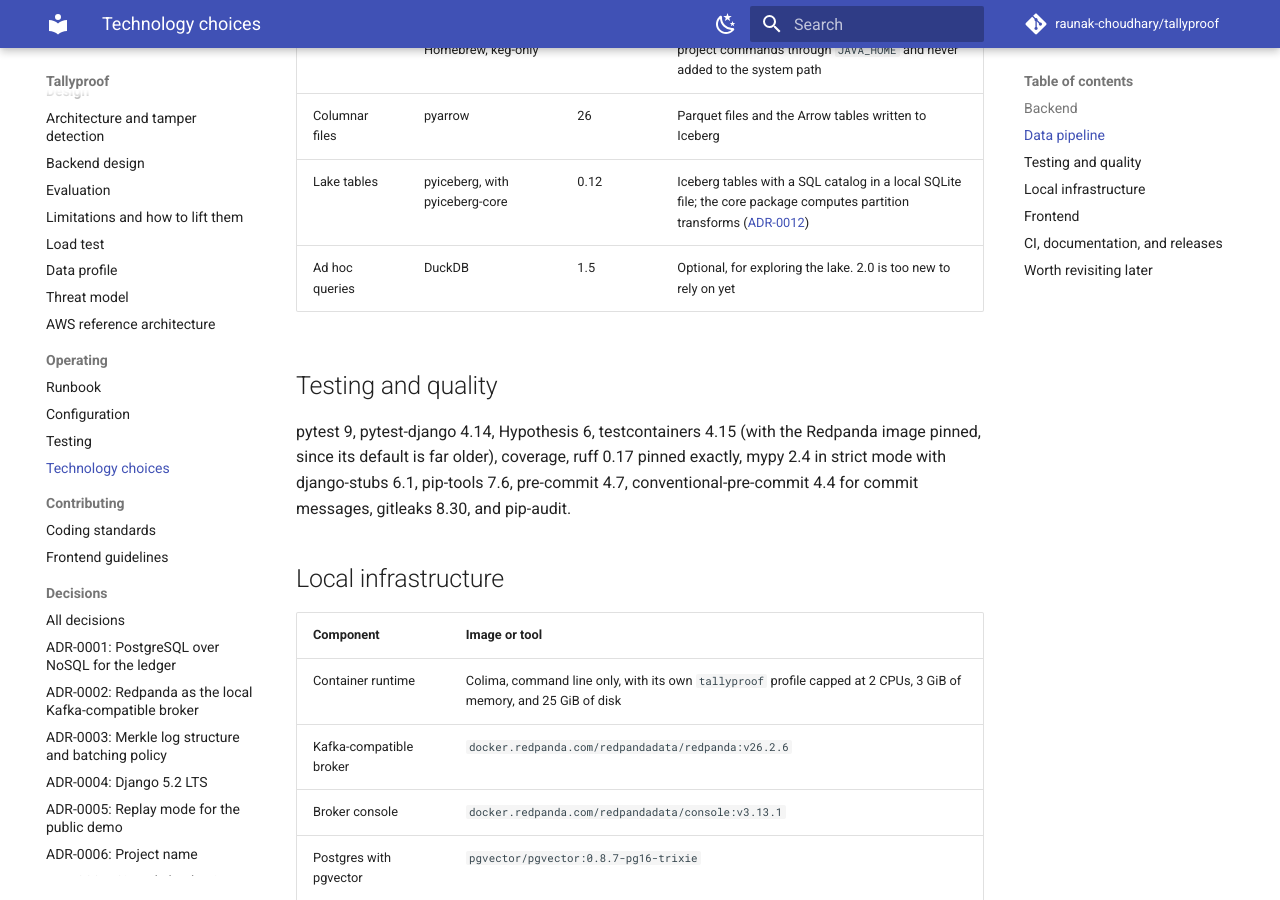
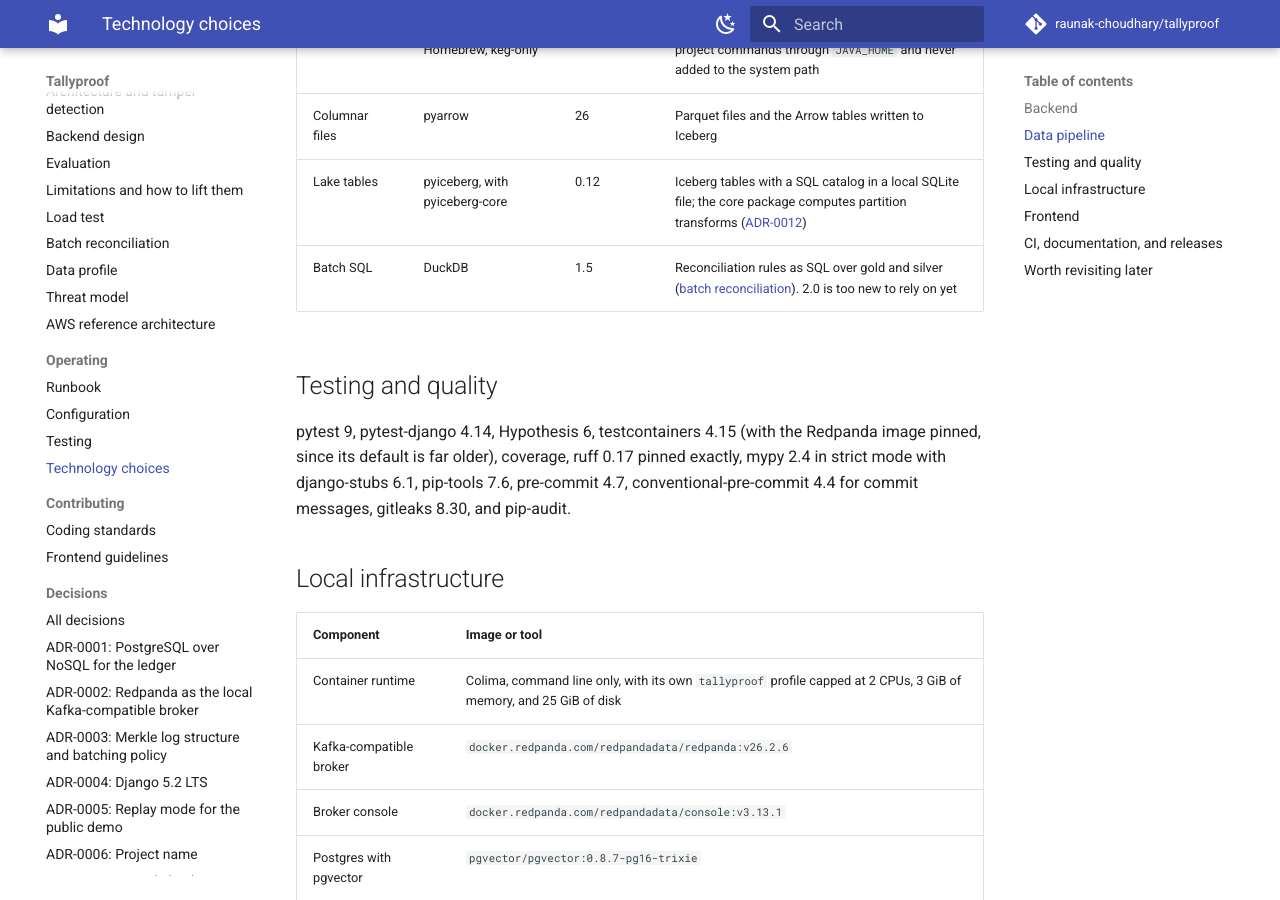
Before and after one commit to raunak-choudhary/tallyproof, an MkDocs documentation site: the page built from docs/tech-stack.md, in a window 1280 px wide and 900 px high, scrolled down 1956 px. Built offline with MkDocs 1.6.1 and Material for MkDocs 9.7.7, drawn with Linux system fonts in a browser that asks for light colours; comment, search, counter and statistics services are not loaded.

Commit message:
docs: describe batch reconciliation and how it differs from the stream

```diff
--- a/docs/tech-stack.md
+++ b/docs/tech-stack.md
@@ -33,7 +33,7 @@
 | Java | OpenJDK 17 from Homebrew, keg-only | 17 | Spark 4 needs Java 17 or newer. It's scoped to project commands through `JAVA_HOME` and never added to the system path |
 | Columnar files | pyarrow | 26 | Parquet files and the Arrow tables written to Iceberg |
 | Lake tables | pyiceberg, with pyiceberg-core | 0.12 | Iceberg tables with a SQL catalog in a local SQLite file; the core package computes partition transforms ([ADR-0012](adr/0012-lake-sink-and-object-store.md)) |
-| Ad hoc queries | DuckDB | 1.5 | Optional, for exploring the lake. 2.0 is too new to rely on yet |
+| Batch SQL | DuckDB | 1.5 | Reconciliation rules as SQL over gold and silver ([batch reconciliation](batch-reconciliation.md)). 2.0 is too new to rely on yet |
 
 ## Testing and quality
 
--- a/mkdocs.yml
+++ b/mkdocs.yml
@@ -69,6 +69,7 @@
       - Evaluation: evaluation.md
       - Limitations and how to lift them: limitations.md
       - Load test: load-test.md
+      - Batch reconciliation: batch-reconciliation.md
       - Data profile: data-profile.md
       - Threat model: threat-model.md
       - AWS reference architecture: aws-reference-architecture.md
```
Also changed, not shown: docs/batch-reconciliation.md (added, +32 -0 lines).
